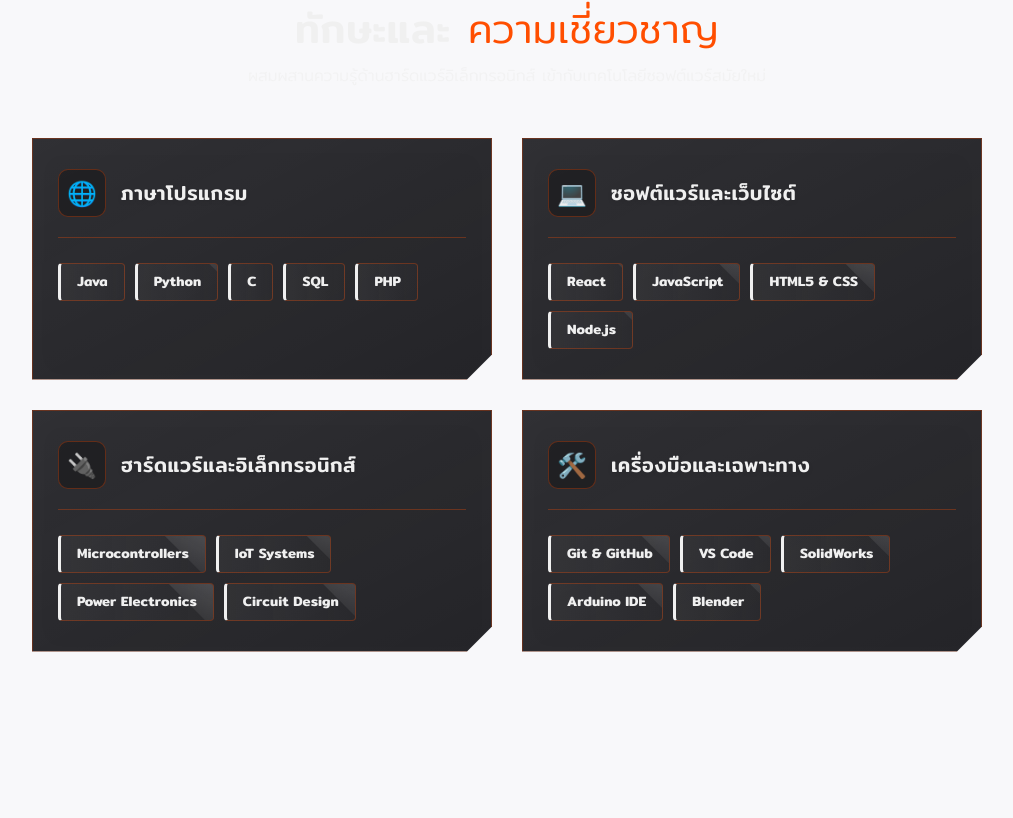
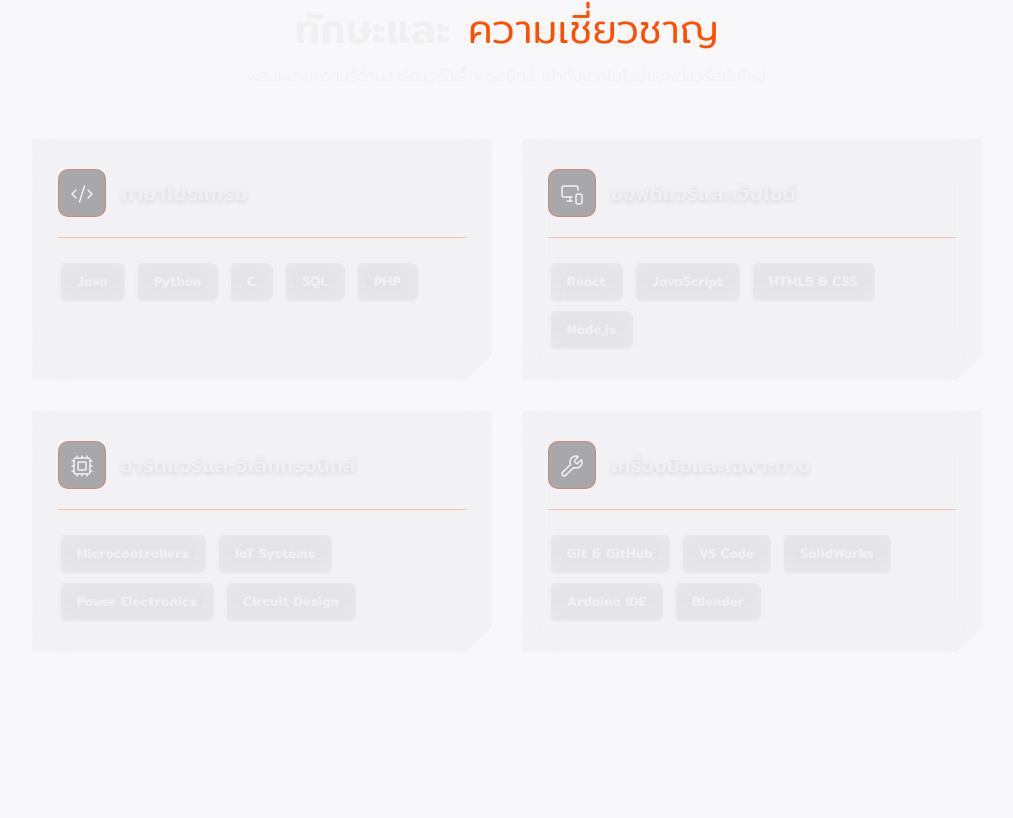
Before and after one commit to pluemkung/my-portfolio, a React (Vite) app: page / in a window 1280 px wide. Shown: the part 1702-2520 px from the top of the page, without its empty margins (133-1146 px from the left). Built offline with nearby package versions, Linux system fonts and the light colour scheme.

Commit message:
edit หน้าskill

```diff
--- a/package.json
+++ b/package.json
@@ -11,6 +11,7 @@
   },
   "dependencies": {
     "@fontsource/kanit": "^5.2.8",
+    "lucide-react": "^0.575.0",
     "react": "^19.2.0",
     "react-dom": "^19.2.0",
     "react-intersection-observer": "^10.0.3",
--- a/src/components/Skills.css
+++ b/src/components/Skills.css
@@ -1,5 +1,5 @@
 /* ============================================================
-   SKILLS SECTION - HOLOGRAPHIC CORE EDITION (สวยวิ้ง!)
+   SKILLS SECTION - HOLOGRAPHIC CORE EDITION (60FPS OPTIMIZED)
 ============================================================ */
 .skills-section {
   padding: 100px 10%;
@@ -9,18 +9,19 @@
 
 .skills-grid {
   display: grid;
-  /* 2x2 Grid เหมือนเดิม */
   grid-template-columns: repeat(2, 1fr);
   gap: 30px;
   margin-top: 50px;
-  /* ล็อคความกว้าง กึ่งกลางจอ */
   max-width: 950px;
   margin-left: auto;
   margin-right: auto;
 }
 
 /* =========================================
-   🟢 ตัวการ์ด (เพิ่มมิติแสงและเงาให้ดูแพงขึ้น)
+   🟢 ตัวการ์ด (เพิ่มมิติแสงและเงาแบบลื่นๆ)
+========================================= */
+/* =========================================
+   🟢 ตัวการ์ด (อัปเกรดเป็น Premium Glass 100%)
 ========================================= */
 .cyber-skill-card {
   padding: 30px 25px;
@@ -29,14 +30,35 @@
   gap: 25px;
   position: relative;
 
-  /* ⚡ เพิ่ม Gradient พื้นหลังบางๆ ให้ดูมีมิติ ไม่เรียบแบน */
-  background-image: linear-gradient(to bottom right, rgba(255,255,255,0.05), transparent);
+  /* ⚡ 1. หัวใจของกระจก: พื้นหลังใส + เบลอจัดๆ */
+  background: rgba(128, 128, 128, 0.05) !important; /* ทับสีเดิมให้โปร่งแสง โหมดมืด/สว่างก็สวย */
+  backdrop-filter: blur(20px) saturate(180%) !important;
+  -webkit-backdrop-filter: blur(20px) saturate(180%) !important;
 
-  /* ทรงตัดมุมเหมือนเดิม */
+  /* ⚡ 2. ขอบกระจกสะท้อนแสง: ให้ขอบบนและซ้ายสว่างกว่าขอบอื่น */
+  border: 1px solid rgba(255, 255, 255, 0.05) !important;
+  border-top: 1px solid rgba(255, 255, 255, 0.2) !important;
+  border-left: 1px solid rgba(255, 255, 255, 0.15) !important;
+
+  /* ทรงตัดมุม */
   clip-path: polygon(0 0, 100% 0, 100% calc(100% - 25px), calc(100% - 25px) 100%, 0 100%);
 
-  /* เพิ่มแสงเงาขอบการ์ดให้ดูคมขึ้น */
-  filter: drop-shadow(0 5px 15px rgba(0,0,0,0.1));
+  /* เงาตกกระทบให้กระจกดูนูนขึ้นมาจากพื้นหลัง */
+  box-shadow: 0 15px 35px rgba(0,0,0,0.2), inset 0 1px 0 rgba(255, 255, 255, 0.1);
+
+  will-change: transform, box-shadow;
+  transition: transform 0.4s cubic-bezier(0.25, 1, 0.3, 1), box-shadow 0.4s cubic-bezier(0.25, 1, 0.3, 1), background 0.4s ease;
+  transform: translateZ(0);
+}
+
+/* ตอน Hover ก็ให้กระจกสว่างขึ้นนิดนึง พร้อมเรืองแสงสีส้ม */
+.cyber-skill-card:hover {
+  transform: translate3d(0, -8px, 0);
+  background: rgba(128, 128, 128, 0.1) !important;
+  border-color: rgba(255, 78, 0, 0.4) !important;
+  box-shadow: 0 25px 50px rgba(0, 0, 0, 0.3),
+              0 0 25px rgba(255, 78, 0, 0.15),
+              inset 0 0 15px rgba(255, 78, 0, 0.05);
 }
 
 /* เส้นไฟนีออนวิ่งขอบบน */
@@ -45,8 +67,9 @@
   position: absolute;
   top: 0; left: 0;
   width: 100%; height: 3px;
-  /* ใช้สีแบบไล่โทนให้ดูเหมือนลำแสงเลเซอร์ */
   background: linear-gradient(90deg, var(--spark-1), var(--spark-2));
+
+  /* ⚡ ซ่อนไว้ด้วย scaleX(0) เหมือนเดิม ดีแล้วครับ ลื่นกว่าการใช้ width: 0 */
   transform: scaleX(0);
   transform-origin: left;
   transition: transform 0.4s cubic-bezier(0.25, 1, 0.3, 1);
@@ -54,12 +77,14 @@
 }
 
 .cyber-skill-card:hover {
-  transform: translateY(-8px);
+  /* ⚡ ยกการ์ดขึ้นนุ่มๆ ด้วย translate3d แทน translateY เพื่อบังคับใช้ GPU */
+  transform: translate3d(0, -8px, 0);
   border-color: rgba(255, 78, 0, 0.5) !important;
-  /* ⚡ เพิ่มแสงฟุ้งด้านใน (Inset Glow) และเงาที่ลึกขึ้น */
+
+  /* แสงฟุ้งด้านในและเงามิติที่ลึกขึ้น */
   box-shadow: 0 20px 40px rgba(0, 0, 0, 0.2),
-              0 0 30px rgba(255, 78, 0, 0.2),
-              inset 0 0 20px rgba(255, 78, 0, 0.05);
+              0 0 20px rgba(255, 78, 0, 0.15), /* ลดรัศมีฟุ้งลงนิดนึง ช่วยลดภาระ GPU */
+              inset 0 0 15px rgba(255, 78, 0, 0.05);
 }
 
 .cyber-skill-card:hover::before {
@@ -78,14 +103,13 @@
   position: relative;
 }
 
-/* ⚡ แอนิเมชันวงแหวนพลังงานเต้นตุบๆ */
+/* ⚡ แอนิเมชันวงแหวนพลังงานเต้นตุบๆ (ปรับให้สมูทขึ้น) */
 @keyframes pulse-core {
-  0% { box-shadow: 0 0 0 0 rgba(255, 78, 0, 0.4); }
-  70% { box-shadow: 0 0 0 15px rgba(255, 78, 0, 0); }
-  100% { box-shadow: 0 0 0 0 rgba(255, 78, 0, 0); }
+  0% { transform: scale(1.1) rotate(5deg); box-shadow: 0 0 0 0 rgba(255, 78, 0, 0.4); }
+  70% { transform: scale(1.1) rotate(5deg); box-shadow: 0 0 0 12px rgba(255, 78, 0, 0); }
+  100% { transform: scale(1.1) rotate(5deg); box-shadow: 0 0 0 0 rgba(255, 78, 0, 0); }
 }
 
-/* กล่องไอคอน (Tech Node) */
 .skill-icon-box {
   width: 48px;
   height: 48px;
@@ -96,16 +120,27 @@
   background: var(--badge-bg);
   border: 1px solid var(--badge-border);
   border-radius: 10px;
-  transition: all 0.3s cubic-bezier(0.34, 1.56, 0.64, 1); /* เด้งดึ๋งๆ */
+
+  /* ⚡ แยก transition ชัดเจน เบราว์เซอร์จะได้ไม่เอ๋อไปคำนวณ all */
+  transition: background 0.3s, border-color 0.3s, color 0.3s, transform 0.4s cubic-bezier(0.34, 1.56, 0.64, 1);
+  will-change: transform, box-shadow;
+  transform: translateZ(0); /* ลดการสั่นของไอคอนตอนเริ่มแอนิเมชัน */
 }
+.skill-icon {
+  display: flex;
+  align-items: center;
+  justify-content: center;
+  line-height: 0; /* ลบระยะบรรทัดที่ดันไอคอนขึ้น */
 
+  /* 🟢 ถ้าใส่ flex แล้วยังรู้สึกว่าสูงไปอีกนิด สามารถดันลงมาด้วยคำสั่งนี้ครับ */
+  margin-top: 2px; /* ลองเปลี่ยนเลขเป็น 1px, 2px หรือ 3px ดูจนกว่าจะพอดีตาครับ */
+}
 .cyber-skill-card:hover .skill-icon-box {
   background: rgba(255, 78, 0, 0.15);
   border-color: var(--spark-1);
   color: var(--spark-1);
-  transform: scale(1.1) rotate(5deg);
-  /* ⚡ ใส่แอนิเมชันพลังงานเข้าไป */
-  animation: pulse-core 2s infinite;
+  /* ⚡ ย้ายการสเกลและหมุนไปไว้ใน keyframes เพื่อให้มันเต้นไปพร้อมกับแสง Pulse */
+  animation: pulse-core 2s infinite ease-out;
 }
 
 .skill-cat-title {
@@ -114,13 +149,13 @@
   color: var(--text-color);
   margin: 0;
   letter-spacing: 0.5px;
-  transition: color 0.3s;
+  transition: color 0.3s, text-shadow 0.3s;
   text-shadow: 0 2px 4px rgba(0,0,0,0.1);
 }
 
 .cyber-skill-card:hover .skill-cat-title {
   color: var(--spark-1);
-  text-shadow: 0 0 10px rgba(255, 78, 0, 0.3); /* ตัวหนังสือเรืองแสง */
+  text-shadow: 0 0 10px rgba(255, 78, 0, 0.3);
 }
 
 /* =========================================
@@ -132,47 +167,55 @@
   gap: 10px;
 }
 
+/* =========================================
+   🟢 ป้ายทักษะ (Glass Chip Style)
+========================================= */
 .tech-skill-pill {
   font-family: monospace;
   font-size: 0.85rem;
   font-weight: 600;
   color: var(--text-color);
 
-  /* ⚡ เปลี่ยนพื้นหลังเป็น Gradient จางๆ ให้ดูเหมือนชิ้นส่วนแก้ว */
-  background: linear-gradient(to right, rgba(128, 128, 128, 0.1), rgba(128, 128, 128, 0.02));
-  border: 1px solid var(--matsuri-border);
+  /* ⚡ ทำป้ายให้เป็นกระจกใสชิ้นเล็กๆ */
+  background: rgba(128, 128, 128, 0.08);
+  backdrop-filter: blur(10px);
+  border: 1px solid rgba(255, 255, 255, 0.1);
   border-left: 3px solid var(--text-color);
 
   padding: 7px 16px;
-  border-radius: 4px;
-  transition: all 0.3s ease;
+  border-radius: 6px; /* ปรับให้มนขึ้นนิดนึง เข้ากับกระจก */
+
+  transition: background 0.3s, border-color 0.3s, color 0.3s, transform 0.3s ease, box-shadow 0.3s ease;
+  will-change: transform, box-shadow;
+
   cursor: default;
   position: relative;
   overflow: hidden;
+  transform: translateZ(0);
 }
 
 /* แสงวิ้งๆ วิ่งผ่านป้ายตอน Hover */
 .tech-skill-pill::after {
   content: '';
   position: absolute;
-  top: -50%; left: -50%;
-  width: 200%; height: 200%;
-  background: linear-gradient(to bottom right, transparent, rgba(255,255,255,0.2), transparent);
-  transform: rotate(45deg) translateY(-100%);
-  transition: transform 0.6s;
+  top: 0; left: -100%;
+  width: 50%; height: 100%;
+  background: linear-gradient(to right, transparent, rgba(255,255,255,0.4), transparent);
+  transform: skewX(-20deg);
+  transition: left 0.5s ease;
 }
 
 .tech-skill-pill:hover {
-  background: rgba(255, 78, 0, 0.1);
+  background: rgba(255, 78, 0, 0.15);
   border-color: var(--spark-1);
   border-left-color: var(--spark-1);
   color: var(--spark-1);
-  transform: translateX(5px);
-  box-shadow: 0 5px 20px rgba(255, 78, 0, 0.15);
+  transform: translate3d(4px, -2px, 0); /* ยกขึ้นนิดๆ ขยับขวาหน่อยๆ */
+  box-shadow: 0 8px 20px rgba(255, 78, 0, 0.15);
 }
 
 .tech-skill-pill:hover::after {
-  transform: rotate(45deg) translateY(100%); /* สั่งให้แสงวิ้งวิ่งผ่าน */
+  left: 150%;
 }
 
 /* =========================================
--- a/src/components/Skills.jsx
+++ b/src/components/Skills.jsx
@@ -1,19 +1,31 @@
 import React from 'react';
 import { useInView } from 'react-intersection-observer';
+// 🟢 1. Import ไอคอนมาไว้ที่ไฟล์นี้แทน ปลอดภัยกว่า!
+import { Code2, MonitorSmartphone, Cpu, Wrench } from 'lucide-react';
 import './Skills.css';
 
 const Skills = ({ content }) => {
-  const options = { triggerOnce: false, threshold: 0.1, rootMargin: '100px 0px' };
+  const options = { triggerOnce: true, threshold: 0.1, rootMargin: '100px 0px' };
   const { ref: hRef, inView: hIn } = useInView(options);
   const { ref: sRef, inView: sIn } = useInView(options);
 
   if (!content) return null;
 
+  // 🟢 2. สร้างวุ้นแปลภาษา: ถ้าข้อมูลส่งชื่อนี้มา ให้โชว์ไอคอนอะไร
+  const renderIcon = (iconName) => {
+    switch (iconName) {
+      case 'Code2': return <Code2 strokeWidth={1.5} size={24} />;
+      case 'Monitor': return <MonitorSmartphone strokeWidth={1.5} size={24} />;
+      case 'Cpu': return <Cpu strokeWidth={1.5} size={24} />;
+      case 'Wrench': return <Wrench strokeWidth={1.5} size={24} />;
+      default: return <span>{iconName}</span>; // ถ้าหาไม่เจอ ให้โชว์ของเดิมไปก่อน
+    }
+  };
+
   return (
-    <section id="skills" className="skills-section">
+    <section id="skills" className="skills-section glass-effect">
       <div className="skills-container">
 
-        {/* หัวข้อ Section */}
         <div ref={hRef} className={`section-header reveal ${hIn ? 'reveal-visible' : ''}`}>
           <div className="hero-badge"><span className="badge-text">{content.badge}</span></div>
           <h2 className="section-title">
@@ -23,17 +35,16 @@
           {content.subtitle && <p className="section-subtitle">{content.subtitle}</p>}
         </div>
 
-        {/* 🟢 Grid ทักษะ */}
         <div className="skills-grid" ref={sRef}>
           {content.categories.map((category, catIndex) => (
             <div
               key={catIndex}
-              /* ⚡ ใช้ matsuri-card ดึงธีมกระจก และ cyber-skill-card จัดทรง */
-              className={`matsuri-card cyber-skill-card reveal delay-${(catIndex % 4) + 1} ${sIn ? 'reveal-visible' : ''}`}
+              className={`matsuri-card cyber-skill-card reveal glass-effect delay-${(catIndex % 4) + 1} ${sIn ? 'reveal-visible' : ''}`}
             >
               <div className="skill-card-head">
                 <div className="skill-icon-box">
-                  <span className="skill-icon">{category.icon}</span>
+                  {/* 🟢 3. เรียกใช้วุ้นแปลภาษาตรงนี้ */}
+                  <span className="skill-icon">{renderIcon(category.icon)}</span>
                 </div>
                 <h3 className="skill-cat-title">{category.title}</h3>
               </div>
--- a/src/data/th.js
+++ b/src/data/th.js
@@ -37,25 +37,24 @@
     categories: [
       {
         title: "ภาษาโปรแกรม",
-        icon: "🌐",
+        icon: "Code2", // ⚡ ใส่แค่ชื่อเป็นตัวหนังสือพอครับ เว็บจะได้ไม่พัง
         items: ["Java", "Python", "C", "SQL" , "PHP"]
       },
       {
         title: "ซอฟต์แวร์และเว็บไซต์",
-        icon: "💻",
-        items: ["React", "JavaScript", "HTML5 & CSS", "Node.js", ]
+        icon: "Monitor", // ⚡
+        items: ["React", "JavaScript", "HTML5 & CSS", "Node.js"]
       },
       {
         title: "ฮาร์ดแวร์และอิเล็กทรอนิกส์",
-        icon: "🔌",
+        icon: "Cpu", // ⚡
         items: ["Microcontrollers", "IoT Systems", "Power Electronics", "Circuit Design"]
       },
       {
         title: "เครื่องมือและเฉพาะทาง",
-        icon: "🛠️",
+        icon: "Wrench", // ⚡
         items: ["Git & GitHub", "VS Code", "SolidWorks", "Arduino IDE", "Blender"]
-      },
-
+      }
     ]
   },
   projects: {
@@ -64,6 +63,15 @@
     titleHighlight: "โปรเจกต์",
     subtitle: "รวมผลงานเด่นที่สะท้อนถึงการประยุกต์ใช้ความรู้ด้านฮาร์ดแวร์และซอฟต์แวร์",
     items: [
+      {
+        title: "Parallel Pure Sine Wave Inverters",
+        docType: "HARDWARE",
+        imageUrl: "/images/test3.png",
+        description: "โปรเจกต์จบ: การออกแบบและพัฒนาอินเวอร์เตอร์แบบขนานที่จ่ายคลื่นไซน์บริสุทธิ์ เพื่อเพิ่มเสถียรภาพและประสิทธิภาพในการจ่ายพลังงานไฟฟ้า",
+        tech: ["Power Electronics", "Microcontroller", "Circuit Design", "C++"],
+        linkText: "ดูรายละเอียด",
+        linkUrl: "#"
+      },
       {
         title: "Parallel Pure Sine Wave Inverters",
         docType: "HARDWARE",
```
Also changed, not shown: 1 other file (tests, documents, lock files or other folders).
